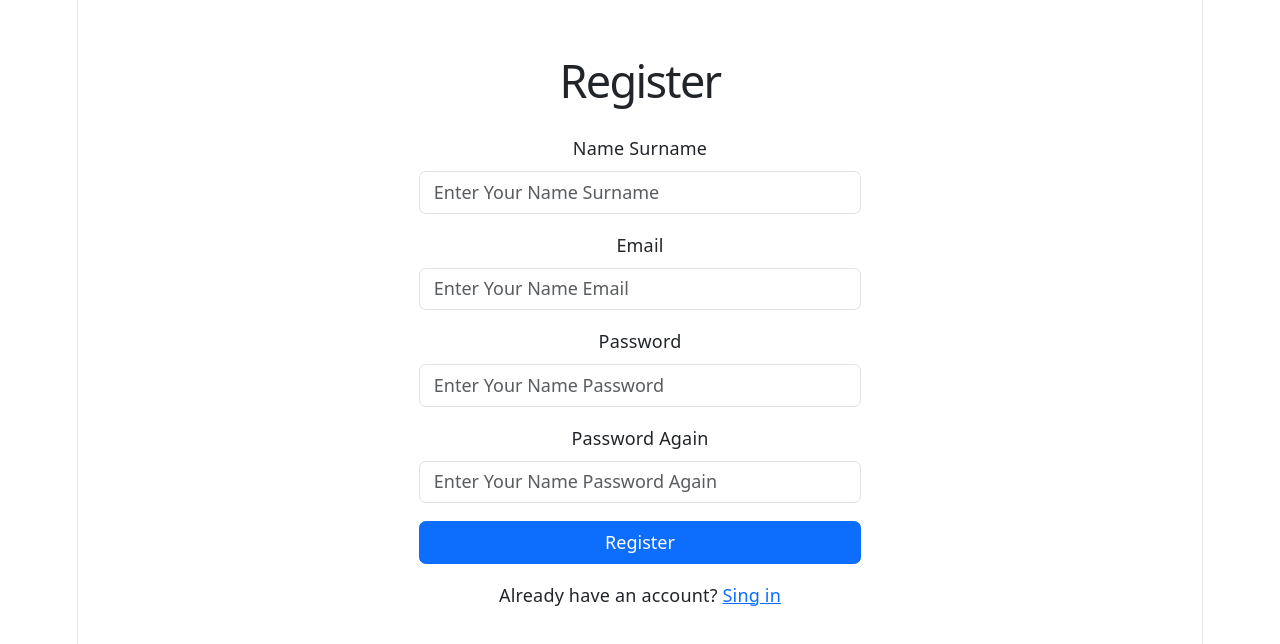
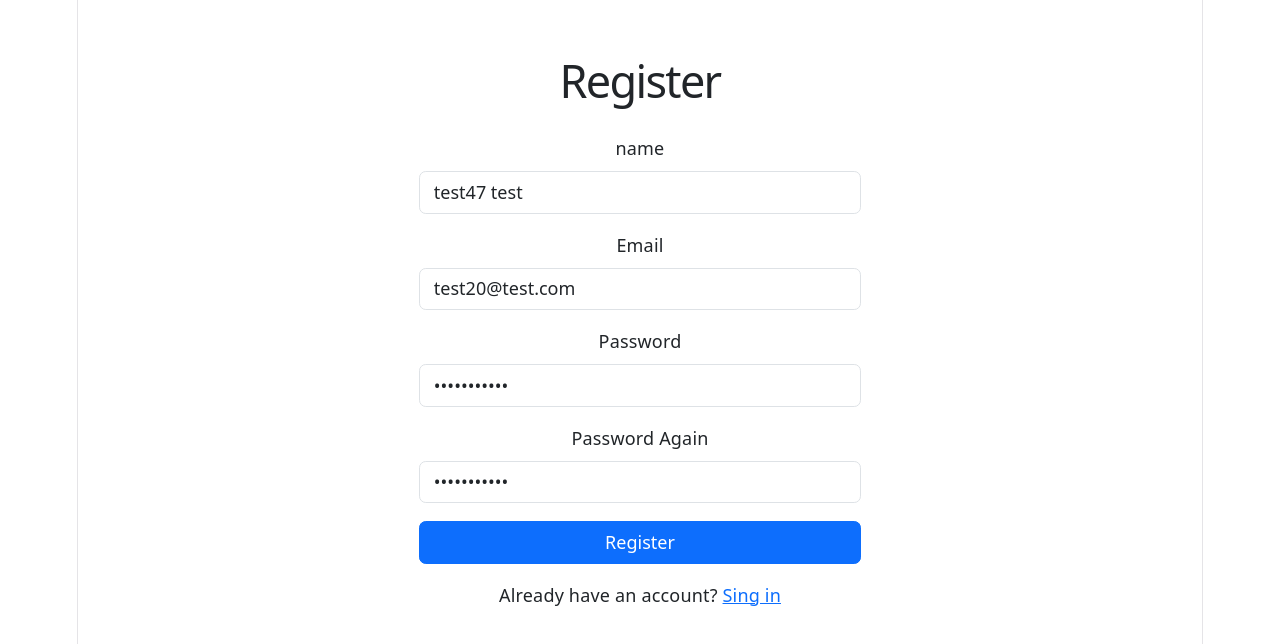
Before and after one commit to nurullahguc/educational-react, a React (Vite) app in the folder TicketFlow/: page /register in a window 1280 px wide. Shown: the top 644 px of the page. Built offline with nearby package versions, Linux system fonts and the light colour scheme; no server answers.

Commit message:
register section completed

```diff
--- a/TicketFlow/src/api/authApi.js
+++ b/TicketFlow/src/api/authApi.js
@@ -21,7 +21,7 @@ export const login = async (credentials) => {
 export const register = async (userData) => {
     await getCsrfCookie();
 
-    await http.get("/api/register", userData);
+    await http.post("/api/register", userData);
 
     return getCurrentUser();
 }
--- a/TicketFlow/src/components/Header.jsx
+++ b/TicketFlow/src/components/Header.jsx
@@ -24,7 +24,7 @@ export function Header() {
         return () => document.removeEventListener("click", handleClickOutside);
     }, []);
 
-    const handleLogout = async(e) => {
+    const handleLogout = async (e) => {
         e.preventDefault();
 
         await logout();
--- a/TicketFlow/src/pages/auth/Login.jsx
+++ b/TicketFlow/src/pages/auth/Login.jsx
@@ -68,13 +68,16 @@ export function Login() {
                 <div className="row justify-content-center mt-5">
                     <div className="col-md-5">
                         <h1 className="text-center mb-4">Login</h1>
-                        <form onSubmit={handleLoginButton}>
+                        <form
+                            onSubmit={handleLoginButton}
+                            noValidate
+                        >
                             <div className="mb-3">
                                 <label htmlFor="email" className="form-label">Email:</label>
                                 <input
                                     type="email"
                                     id="email"
-                                    placeholder="Email adresinizi giriniz"
+                                    placeholder="Enter your email"
                                     value={email}
                                     className={`form-control ${!emailValidation.status ? 'is-invalid' : ''}`}
                                     onChange={handleOnChangeEmail}
@@ -89,7 +92,7 @@ export function Login() {
                                 <input
                                     type="password"
                                     id="password"
-                                    placeholder="Şifrenizi giriniz"
+                                    placeholder="Enter your password"
                                     value={password}
                                     onChange={handleOnChangePassword}
                                     className={`form-control ${!passwordValidation.status ? 'is-invalid' : ''}`}
--- a/TicketFlow/src/pages/auth/Register.jsx
+++ b/TicketFlow/src/pages/auth/Register.jsx
@@ -1,50 +1,178 @@
+import { useState } from "react";
 import { Link } from "react-router";
+import { generateRandom, handleHttpError, ToastMessage } from "../../utils/general";
+import { useAuth } from "../../hooks/useAuth";
 
 export function Register() {
+    const [name, setName] = useState(() => {
+        return `test${generateRandom(0, 100)} test`
+    });
+    const [email, setEmail] = useState(() => {
+        return `test${generateRandom(0, 100)}@test.com`
+    });
+    const [password, setPassword] = useState("password123");
+    const [passwordAgain, setPasswordAgain] = useState("password123");
+    const [nameTouched, setNameTouched] = useState(false);
+    const [emailTouched, setEmailTouched] = useState(false);
+    const [passwordTouched, setPasswordTouched] = useState(false);
+    const [passwordAgainTouched, setPasswordAgainTouched] = useState(false);
+    const [isLoading, setIsLoading] = useState(false);
+    const { register } = useAuth();
+
+    const nameValidation = {
+        status: !nameTouched || name.trim() !== "",
+        message: nameTouched && name.trim() === "" ? "Enter your name!" : ""
+    }
+    const emailValidation = {
+        status: !emailTouched || email.trim() !== "",
+        message: emailTouched && email.trim() === "" ? "Enter your email!" : ""
+    }
+    const passwordValidation = {
+        status: !passwordTouched || password.trim() !== "",
+        message: passwordTouched && password.trim() === "" ? "Enter your password!" : ""
+    }
+    const isPasswordMatching = password.trim() === passwordAgain.trim();
+    const isPasswordAgainEmpty = passwordAgain.trim() === "";
+    const passwordAgainValidation = {
+        status: !passwordAgainTouched || (!isPasswordAgainEmpty && isPasswordMatching),
+        message: passwordAgainTouched && (isPasswordAgainEmpty || !isPasswordMatching) ?
+            "Please enter your password again and make sure your passwords match!" : "",
+    };
+
+    const handleSubmit = async (event) => {
+        event.preventDefault();
+
+        if (isLoading) {
+            ToastMessage("warning", "Please wait for panding transaction!");
+            return false;
+        }
+
+        setNameTouched(true);
+        setEmailTouched(true);
+        setPasswordTouched(true);
+        setPasswordAgainTouched(true);
+
+        if (!name.trim()) {
+            ToastMessage("error", "Error", "name is required!");
+            return false;
+        }
+        if (!email.trim()) {
+            ToastMessage("error", "Error", "Email is required!");
+            return false;
+        }
+        if (!password.trim()) {
+            ToastMessage("error", "Error", "Password is required!");
+            return false;
+        }
+        if (!passwordAgain.trim()) {
+            ToastMessage("error", "Error", "Password again is required!");
+            return false;
+        }
+
+        ToastMessage('info', 'Request Sent!', 'Your login request has been sent, please wait for the transaction!');
+        setIsLoading(true);
+        try {
+            const response = await register({
+                name,
+                email,
+                password,
+                password_confirmation: passwordAgain
+            });
+            ToastMessage("success", "Successful!", `Welcome ${response.name}`);
+        } catch (e) {
+            handleHttpError(e);
+            setIsLoading(false);
+        }
+    }
     return (
         <>
             <div className="container">
                 <div className="row justify-content-center mt-5">
                     <div className="col-md-5">
-                        <h1 className="text-center mb-4">Register</h1>
-                        <form>
+                        <h1
+                            className="text-center mb-4"
+                        >Register</h1>
+                        <form
+                            onSubmit={handleSubmit}
+                            noValidate
+                        >
                             <div className="mb-3">
-                                <label htmlFor="name" className="form-label">Name Surname</label>
+                                <label
+                                    htmlFor="name"
+                                    className="form-label"
+                                >name</label>
                                 <input
                                     type="text"
-                                    className="form-control"
+                                    className={`form-control ${nameValidation.status ? '' : 'is-invalid'}`}
                                     id="name"
-                                    placeholder="Enter Your Name Surname"
+                                    placeholder="Enter Your name"
+                                    value={name}
+                                    onChange={(e) => setName(e.target.value)}
+                                    onBlur={() => setNameTouched(true)}
                                 />
+                                <div className="invalid-feedback">
+                                    {nameValidation.message}
+                                </div>
                             </div>
                             <div className="mb-3">
-                                <label htmlFor="email" className="form-label">Email</label>
+                                <label
+                                    htmlFor="email"
+                                    className="form-label"
+                                >Email</label>
                                 <input
                                     type="email"
-                                    className="form-control"
+                                    className={`form-control ${emailValidation.status ? '' : 'is-invalid'}`}
                                     id="email"
                                     placeholder="Enter Your Name Email"
+                                    value={email}
+                                    onChange={(e) => setEmail(e.target.value)}
+                                    onBlur={() => setEmailTouched(true)}
                                 />
+                                <div className="invalid-feedback">
+                                    {emailValidation.message}
+                                </div>
                             </div>
                             <div className="mb-3">
-                                <label htmlFor="password" className="form-label">Password</label>
+                                <label
+                                    htmlFor="password"
+                                    className="form-label"
+                                >Password</label>
                                 <input
                                     type="password"
-                                    className="form-control"
+                                    className={`form-control ${passwordValidation.status ? '' : 'is-invalid'}`}
                                     id="password"
                                     placeholder="Enter Your Name Password"
+                                    value={password}
+                                    onChange={(e) => setPassword(e.target.value)}
+                                    onBlur={() => setPasswordTouched(true)}
                                 />
+                                <div className="invalid-feedback">
+                                    {passwordValidation.message}
+                                </div>
                             </div>
                             <div className="mb-3">
-                                <label htmlFor="passwordConfirm" className="form-label">Password Again</label>
+                                <label
+                                    htmlFor="passwordConfirm"
+                                    className="form-label"
+                                >Password Again</label>
                                 <input
                                     type="password"
-                                    className="form-control"
+                                    className={`form-control ${passwordAgainValidation.status ? '' : 'is-invalid'}`}
                                     id="passwordConfirm"
                                     placeholder="Enter Your Name Password Again"
+                                    value={passwordAgain}
+                                    onChange={(e) => setPasswordAgain(e.target.value)}
+                                    onBlur={() => setPasswordAgainTouched(true)}
                                 />
+                                <div className="invalid-feedback">
+                                    {passwordAgainValidation.message}
+                                </div>
                             </div>
-                            <button type="submit" className="btn btn-primary w-100">Register</button>
+                            <button
+                                type="submit"
+                                className="btn btn-primary w-100"
+                                disabled={isLoading}
+                            >Register</button>
                         </form>
                         <p className="text-center mt-3">
                             Already have an account? <Link to="/login">Sing in</Link>
--- a/TicketFlow/src/utils/general.jsx
+++ b/TicketFlow/src/utils/general.jsx
@@ -35,3 +35,7 @@ export const handleHttpError = (error, errorBag = false) => {
         }
     }
 }
+
+export const generateRandom = (min, max) => {
+    return Math.floor(Math.random() * max) + min;
+}
```
